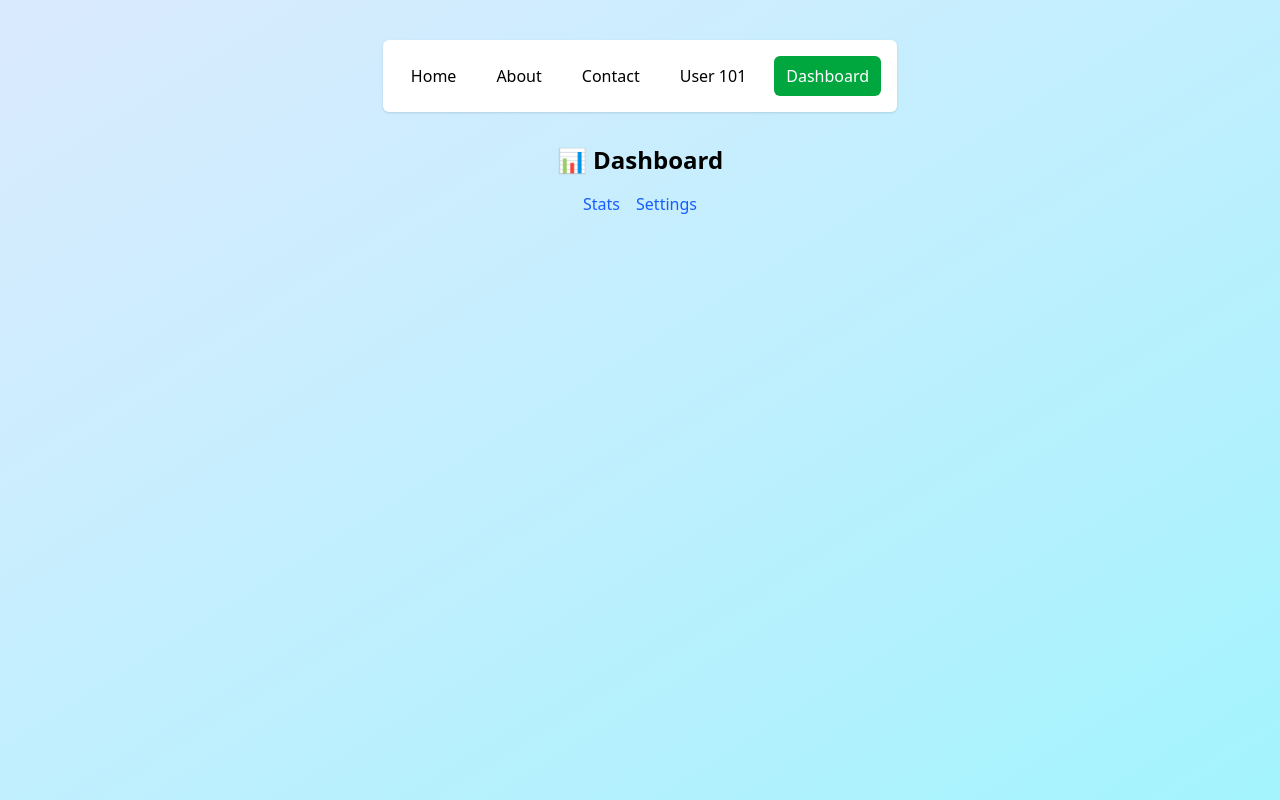
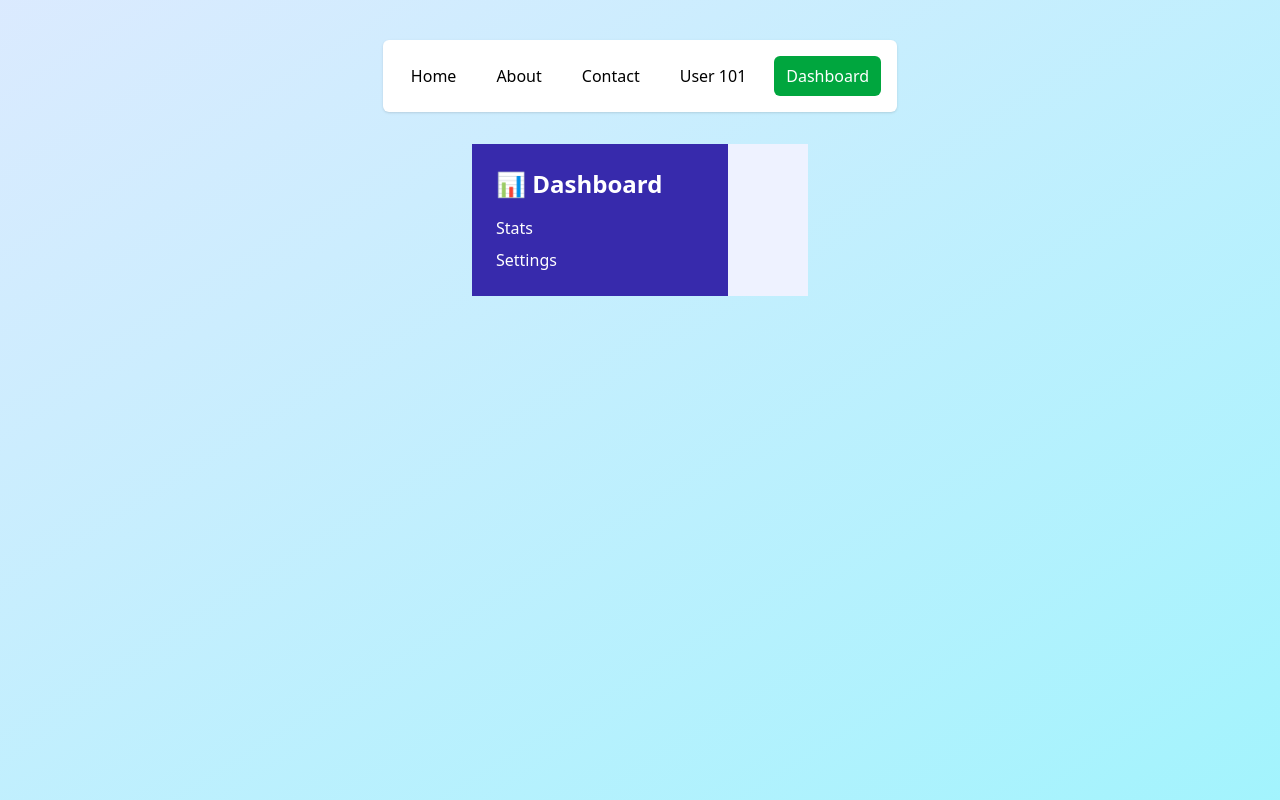
Before and after one commit to singhHariom1/react-from-scratch, a React (Vite) app: page / in a window 1280 px wide. Both pictures are taken after a click on the button "Login → Go to Dashboard". Built offline with nearby package versions, Linux system fonts and the light colour scheme.

Commit message:
Stage 05.4.2: Added layout route with sidebar for dashboard using Outlet

```diff
--- a/src/App.jsx
+++ b/src/App.jsx
@@ -6,6 +6,7 @@ import UserProfile from "./pages/UserProfile";
 import Navbar from "./components/Navbar";
 import Dashboard from "./pages/Dashboard";
 import PrivateRoute from "./components/PrivateRoute";
+import DashboardLayout from "./layouts/DashboardLayout";
 
 function App() {
   return (
@@ -21,12 +22,18 @@ function App() {
           path="/dashboard"
           element={
             <PrivateRoute>
-              <Dashboard />
+              <DashboardLayout />
             </PrivateRoute>
           }
         >
-          <Route path="stats" element={<p>📈 Stats Page</p>} />
-          <Route path="settings" element={<p>⚙️ Settings Page</p>} />
+          <Route
+            path="stats"
+            element={<p className="text-xl">📈 Stats Page</p>}
+          />
+          <Route
+            path="settings"
+            element={<p className="text-xl">⚙️ Settings Page</p>}
+          />
         </Route>
 
         {/* 👇 Fallback route */}
--- /dev/null
+++ b/src/layouts/DashboardLayout.jsx
@@ -0,0 +1,37 @@
+import { Outlet, NavLink } from "react-router-dom";
+
+const DashboardLayout = () => {
+  return (
+    <div className="flex min-h-6/12">
+      {/* Sidebar */}
+      <aside className="w-64 bg-indigo-800 text-white p-6 space-y-4">
+        <h2 className="text-2xl font-bold">📊 Dashboard</h2>
+        <div className="flex flex-col space-y-2">
+          <NavLink
+            to="stats"
+            className={({ isActive }) =>
+              isActive ? "text-yellow-300 underline" : "text-white"
+            }
+          >
+            Stats
+          </NavLink>
+          <NavLink
+            to="settings"
+            className={({ isActive }) =>
+              isActive ? "text-yellow-300 underline" : "text-white"
+            }
+          >
+            Settings
+          </NavLink>
+        </div>
+      </aside>
+
+      {/* Main content */}
+      <main className="flex-1 p-10 bg-indigo-50">
+        <Outlet /> {/* <- All nested dashboard routes render here */}
+      </main>
+    </div>
+  );
+};
+
+export default DashboardLayout;
```
